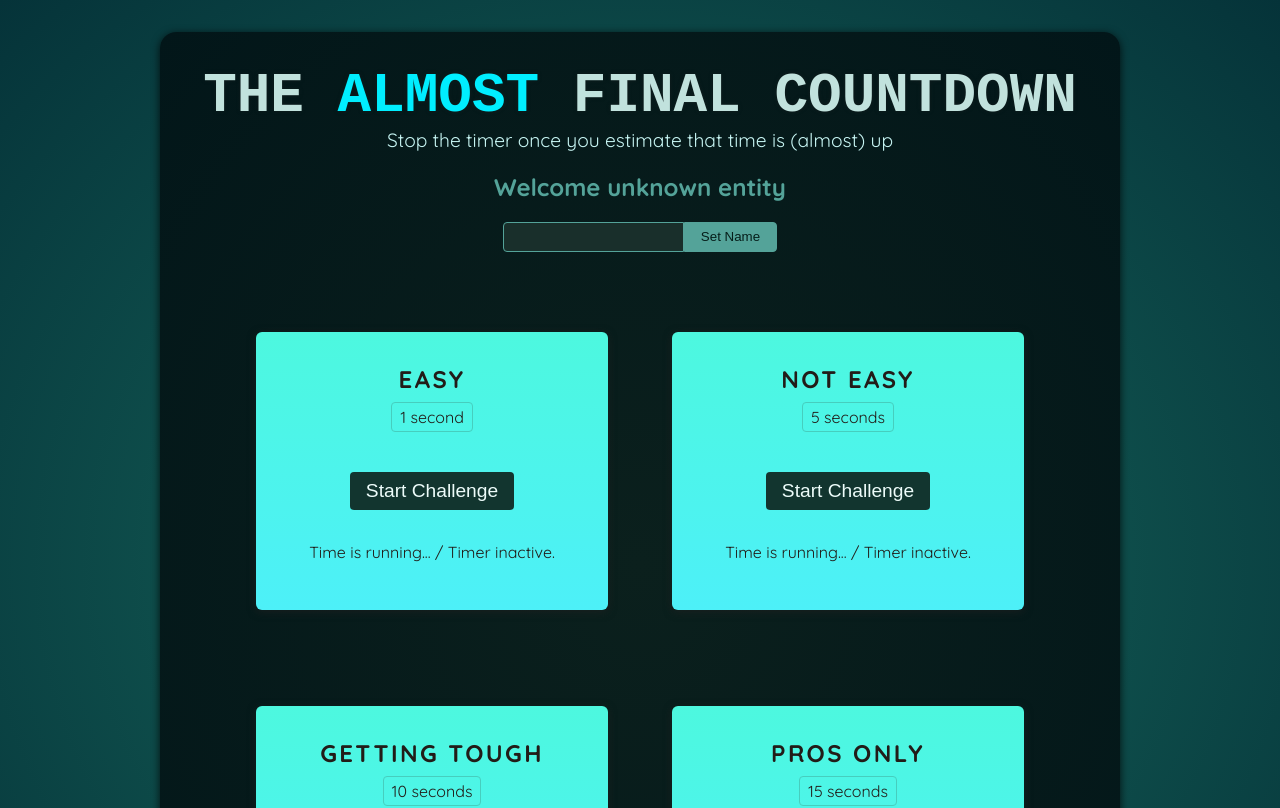
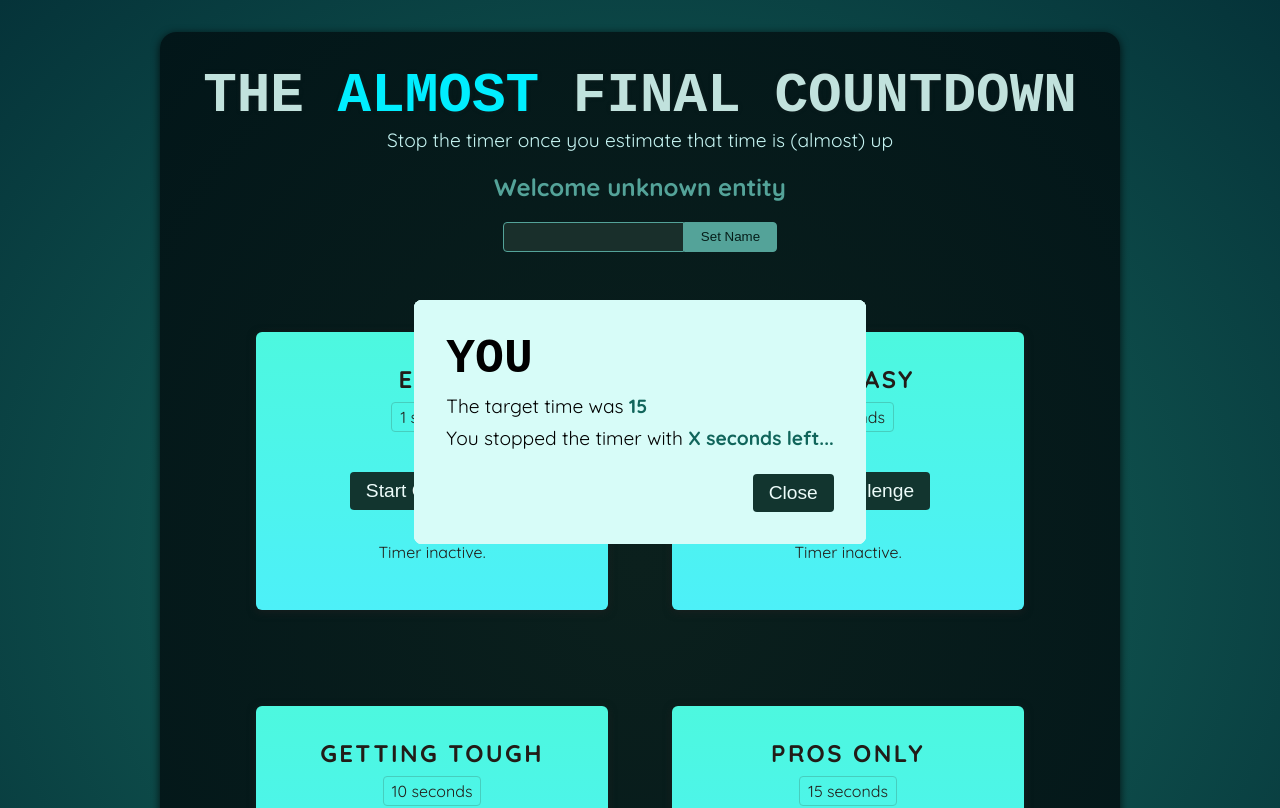
Before and after one commit to hadeersalah7/Timer-React-Game, a React (Vite) app: page / in a window 1280 px wide. Shown: the top 808 px of the page. Built offline with nearby package versions, Linux system fonts and the light colour scheme; a web font is replaced by a local one.

Commit message:
using ref to show the dialog

```diff
--- /dev/null
+++ b/src/components/Modal/ResultModal.jsx
@@ -0,0 +1,18 @@
+import {forwardRef } from 'react'
+
+const ResultModal = forwardRef(function ResultModal({ result, targetTime}, ref) {
+    return (
+        <dialog ref={ref} className='result-modal' open>
+            <h2>You {result}</h2>
+            <p>The target time was <strong>{targetTime}</strong></p>
+
+            <p>You stopped the timer with <strong>X seconds left...</strong></p>
+
+            <form method='dialog'>
+                <button>Close</button>
+            </form>
+        </dialog>
+    )
+})
+
+export default ResultModal
--- a/src/components/Timer/TimerChallenger.jsx
+++ b/src/components/Timer/TimerChallenger.jsx
@@ -1,22 +1,45 @@
-import React from 'react'
+import React, { useState, useRef } from 'react'
+import ResultModal from '../Modal/ResultModal'
 
 const TimerChallenger = ({ title, targetTimer }) => {
+    const timer = useRef()
+    const dialog = useRef()
+    const [timerExpired, setTimerExpired] = useState(false)
+    const [timeStarted, setTimeStarted] = useState(false)
+
+    const handleStartTimer = () => {
+        timer.current = setTimeout(() => {
+            setTimerExpired(true)
+            dialog.current.showModal()
+        }, targetTimer * 1000)
+        setTimeStarted(true)
+    }
+
+    const handleStopTimer = () => {
+        clearTimeout(timer.current)
+    }
     return (
+        <>
+            <ResultModal ref={dialog} targetTime={targetTimer} title="Lost" />
         <section className='challenge'>
             <h2>{title}</h2>
             <p className='challenge-time'>
                 {targetTimer} second{targetTimer > 1 ? "s" : ""}
+
             </p>
+                {timerExpired && <p>You Lost...</p>}
             <p>
-                <button>
-                    Start Challenge
+                    <button onClick={timeStarted ? handleStopTimer : handleStartTimer}>
+                        {timeStarted ? "Stop" : "Start"}  Challenge
                 </button>
             </p>
 
-            <p className=''>
-                Time is running... / Timer inactive.
+                <p className={timeStarted ? "active" : undefined}>
+                    {timeStarted ? "Time is running..." : " Timer inactive."}
             </p>
         </section>
+        </>
+
 
     )
 }
```
